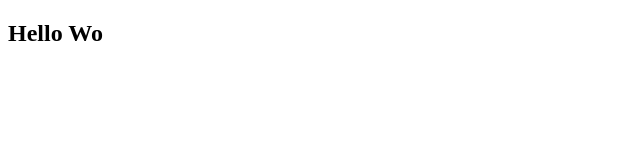
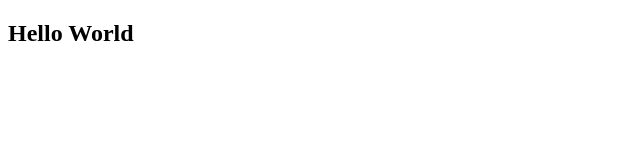
Before and after one commit to amanda87006611/myTest, a plain HTML site: page index.html in a window 1280 px wide. Shown: the full height of the page, 0-640 px from the left. Drawn offline with Linux system fonts and the light colour scheme.

Commit message:
修改h2文字

```diff
--- a/index.html
+++ b/index.html
@@ -7,6 +7,6 @@
     <title>Document</title>
 </head>
 <body>
-    <h2>Hello Wo</h2>
+    <h2>Hello World</h2>
 </body>
 </html>
```
